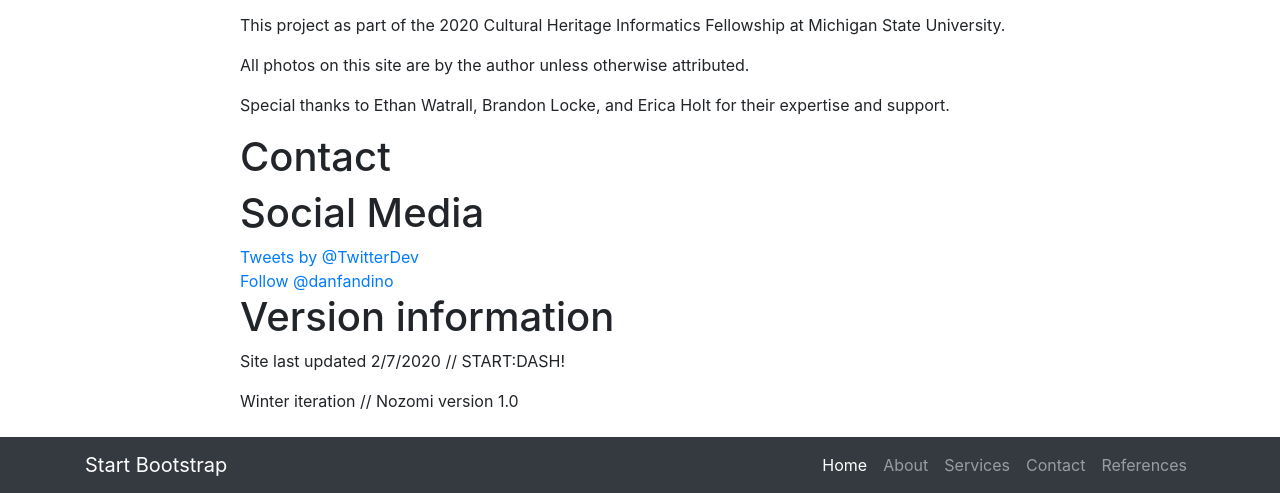
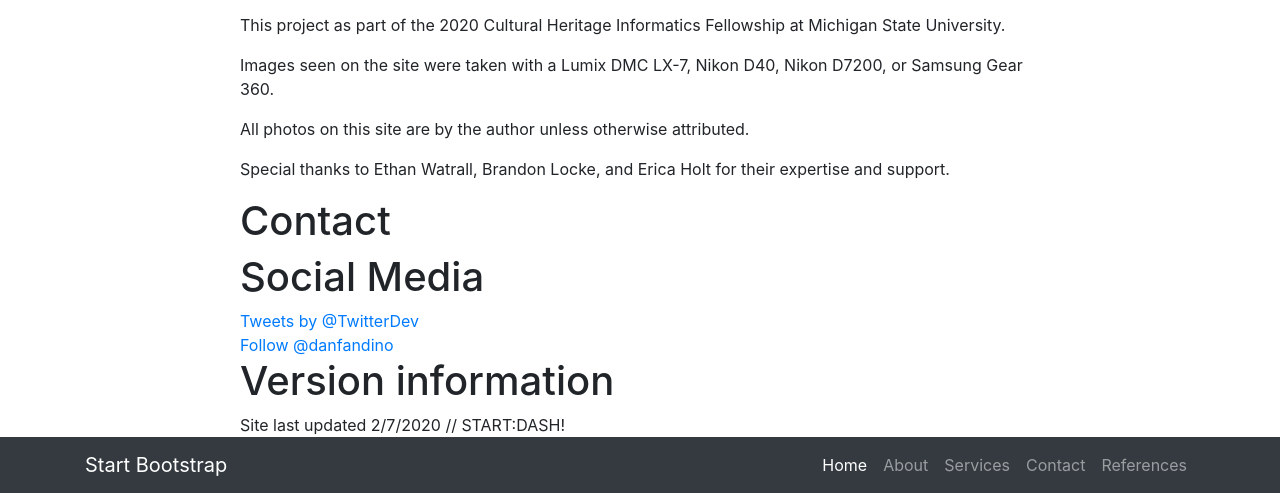
Before and after one commit to fandinod/kanda, a website: page about.html in a window 1280 px wide. Shown: the part 307-800 px from the top of the page. Drawn offline with Linux system fonts and the light colour scheme.

Commit message:
Update about.html

```diff
--- a/about.html
+++ b/about.html
@@ -63,6 +63,7 @@
 		He writes about popular culture, digital humanities, and history at Journey to the Wired West.</p>
 		<p>This project as part of the 2020 Cultural Heritage Informatics Fellowship at Michigan State University. </>
 		<br>
+		<p>Images seen on the site were taken with a Lumix DMC LX-7, Nikon D40, Nikon D7200, or Samsung Gear 360.</p>
 		<p>All photos on this site are by the author unless otherwise attributed.</p>
 		<p>Special thanks to Ethan Watrall, Brandon Locke, and Erica Holt for their expertise and support.</p>
 
```
